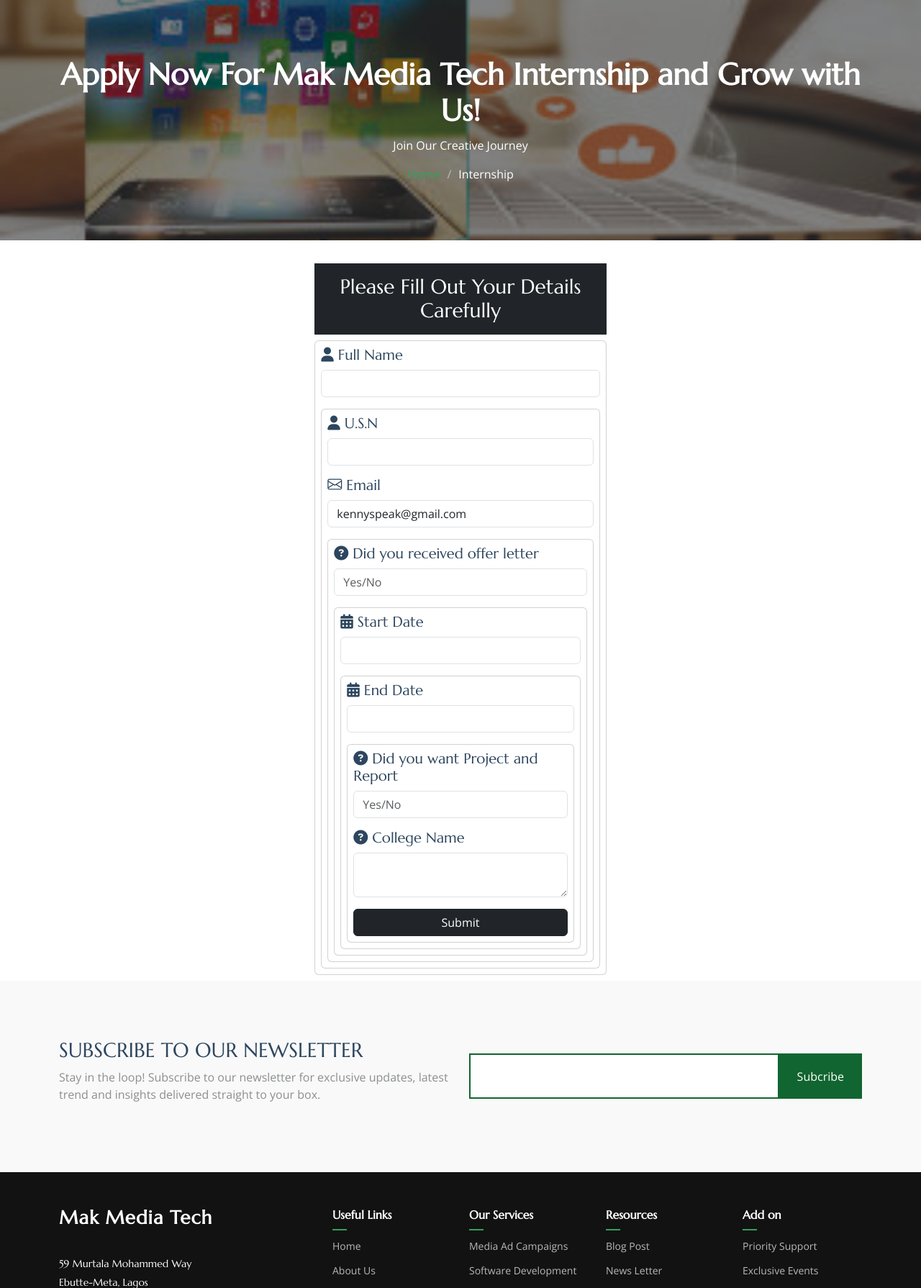
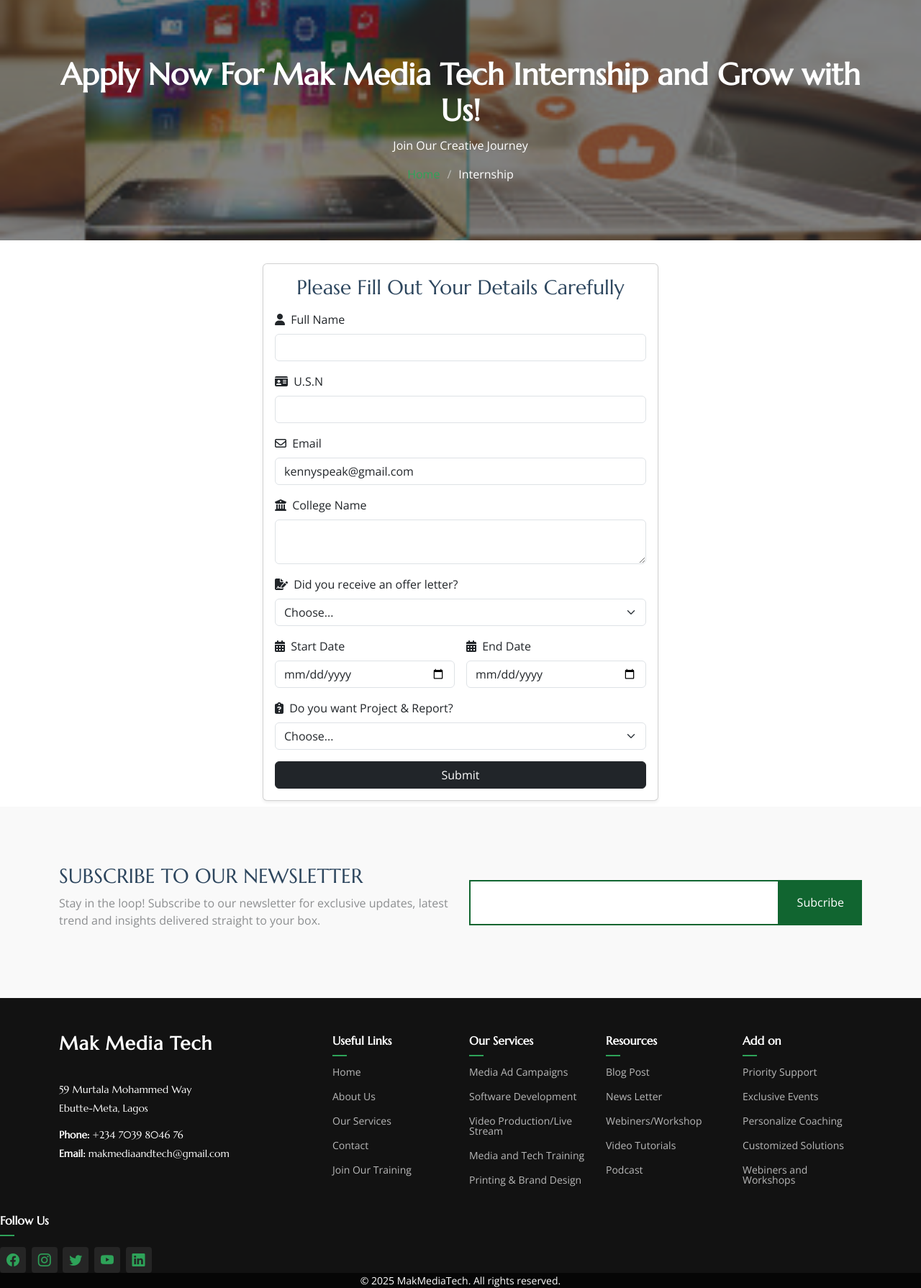
Before and after one commit to kennyakanbi/makmedia, a Django app: page /intern/ in a window 1280 px wide. Shown: the part 101-1891 px from the top of the page at 72% size. Run offline with Django 5.2, Linux system fonts and the light colour scheme; a user stored in the database is signed in; some libraries are stand-ins or nearby versions.

Commit message:
Intership update

```diff
--- a/myapp/templates/intern.html
+++ b/myapp/templates/intern.html
@@ -1,91 +1,106 @@
 {% extends "basic.html" %}
 {% load static %}
 {% block title %}Internship{% endblock title %}
+
 {% block body %}
 {% block stylecss %}
-<link rel="stylesheet" href="https://cdnjs.cloudflare.com/ajax/libs/font-awesome/6.6.0/css/all.min.css"
+<link rel="stylesheet"
+      href="https://cdnjs.cloudflare.com/ajax/libs/font-awesome/6.6.0/css/all.min.css"
       integrity="sha512-Kc323vGBEqzTmouAECnVceyQqyqdsSiqLQISBL29aUW4U/M7pSPA/gEUZQqv1cwx4OnYxTxve5UMg5GT6L4JJg=="
       crossorigin="anonymous" referrerpolicy="no-referrer" />
 {% endblock stylecss %}
 
 <main class="main">
   <!-- Page Title -->
-    <div class="page-title dark-background" data-aos="fade" style="background-image: url({% static 'assets/img/page.jpg' %});">
+  <div class="page-title dark-background" data-aos="fade"
+       style="background-image: url({% static 'assets/img/page.jpg' %});">
     <div class="container position-relative">
       <h1>Apply Now For Mak Media Tech Internship and Grow with Us!</h1>
       <p>Join Our Creative Journey</p>
       <nav class="breadcrumbs">
         <ol>
-            <li><a href="home.html">Home</a></li>
-            <li class="/">Internship</li>
+          <li><a href="{% url 'home' %}">Home</a></li>
+          <li class="active">Internship</li>
         </ol>
       </nav>
     </div>
-    </div><!-- End Page Title -->
+  </div>
+  <!-- End Page Title -->
 
-<div class="containe mt-4 p-2">
-<div class="row">
- <div class="col-md-4"></div>
- <div class="col-md-4">
- <h3 class='text-white bg-dark text-center p-3'> Please Fill Out Your Details Carefully </h3>
+  <div class="container mt-4 p-2">
+    <div class="row justify-content-center">
+      <div class="col-md-8 col-lg-6">
         {% for message in messages %}
-
-<div class="alert alert-{{message.tags}} alert-dismissible fade show" role="alert">
-    <strong> {{message}}</strong>
+          <div class="alert alert-{{ message.tags }} alert-dismissible fade show" role="alert">
+            <strong>{{ message }}</strong>
             <button type="button" class="btn-close" data-bs-dismiss="alert" aria-label="Close"></button>
           </div>
         {% endfor %}
-                 <div class="card p-2">
-            <form action="/internshipdetails" method="post">{% csrf_token %}
-        <div class="form-group">
-     <h5><span><i class="fas fa-user"></i> Full Name </label></span></h5>
- <input type="text" class="form-control mb-3" name="name" required />
-              </div>
-                    <div class="card p-2">
-                        <form action="/internshipdetails" method="post">{% csrf_token %}
-                            <div class="form-group">
-                             <h5><span><i class="fas fa-user"></i> U.S.N </label></span></h5>
-                          <input type="text" class="form-control mb-3" name="usn" required />
-                     </div>
-                  <div class="form-group">
-              <h5><span><i class="bi bi-envelope navicon"></i> Email </label></span></h5>
-             <input type="email" value="{{user.email}}" class="form-control mb-3" name="email"  required />
-        </div>
-        <div class="card p-2">
-    <form action="/internshipdetails" method="post">{% csrf_token %}
- <div class="form-group">
-  <h5><span><i class="fas fa-question-circle"></i> Did you received offer letter</label></span></h5>
- <input type="text" class="form-control mb-3" name="offer" placeholder="Yes/No" required />
-     </div>
-    <div class="card p-2">
-     <form action="/internshipdetails" method="post">{% csrf_token %}
-        <div class="form-group">
-            <h5><span><i class="fa-solid fa-calendar-days"></i> Start Date </label></span></h5>
-                 <input type="text" class="form-control mb-3" name="startdate" required />
-                    </div>
-                     <div class="card p-2">
- <form action="/internshipdetails" method="post">{% csrf_token %}
-     <div class="form-group">
-     <h5><span><i class="fa-solid fa-calendar-days"></i> End Date </label></span> </h5>
-         <input type="text" class="form-control mb-3" name="enddate" required />
-         </div>
-            <div class="card p-2">
-               <form action="/internshipdetails" method="post">{% csrf_token %}
-                  <div class="form-group">
-                    <h5><span><i class="fas fa-question-circle"></i> Did you want Project and Report</label></span></h5>
-                        <input type="text" class="form-control mb-3" placeholder="Yes/No" name="projreport" required />
-                         </div>
-      <div class="form-group">
-        <h5><span><i class="fas fa-question-circle"></i> College Name</label></span></h5>
-          <textarea type="text" class="form-control mb-3" name="cname" required></textarea>
+
+        <div class="card p-3 shadow-sm">
+          <!-- IMPORTANT: post to the URL you actually have -->
+          <form method="post" action="{% url 'intern' %}">
+            {% csrf_token %}
+
+            <h3 class="text-center mb-3">Please Fill Out Your Details Carefully</h3>
+
+            <div class="mb-3">
+              <label class="form-label"><i class="fas fa-user me-1"></i> Full Name</label>
+              <input type="text" class="form-control" name="name" required>
             </div>
 
-             <div class="d-grid gap-2">
-              <button class="btn btn-dark" type="Submit"> Submit </button>
+            <div class="mb-3">
+              <label class="form-label"><i class="fas fa-id-card me-1"></i> U.S.N</label>
+              <input type="text" class="form-control" name="usn" required>
             </div>
+
+            <div class="mb-3">
+              <label class="form-label"><i class="fa-regular fa-envelope me-1"></i> Email</label>
+              <input type="email" class="form-control" name="email" value="{{ user.email }}" required>
+            </div>
+
+            <div class="mb-3">
+              <label class="form-label"><i class="fas fa-building-columns me-1"></i> College Name</label>
+              <textarea class="form-control" name="cname" rows="2" required></textarea>
+            </div>
+
+            <div class="mb-3">
+              <label class="form-label"><i class="fas fa-file-signature me-1"></i> Did you receive an offer letter?</label>
+              <select class="form-select" name="offer" required>
+                <option value="" selected disabled>Choose...</option>
+                <option>YES</option>
+                <option>NO</option>
+              </select>
+            </div>
+
+            <div class="row g-3">
+              <div class="col-sm-6">
+                <label class="form-label"><i class="fa-solid fa-calendar-days me-1"></i> Start Date</label>
+                <input type="date" class="form-control" name="startdate" required>
+              </div>
+              <div class="col-sm-6">
+                <label class="form-label"><i class="fa-solid fa-calendar-days me-1"></i> End Date</label>
+                <input type="date" class="form-control" name="enddate" required>
+              </div>
+            </div>
+
+            <div class="mb-3 mt-3">
+              <label class="form-label"><i class="fas fa-clipboard-question me-1"></i> Do you want Project & Report?</label>
+              <select class="form-select" name="projreport" required>
+                <option value="" selected disabled>Choose...</option>
+                <option>YES</option>
+                <option>NO</option>
+              </select>
+            </div>
+
+            <div class="d-grid">
+              <button class="btn btn-dark" type="submit">Submit</button>
             </div>
           </form>
         </div>
-                        <div class="col-md-4"></div>
+
+      </div>
+    </div>
+  </div>
+</main>
 {% endblock body %}
-  </main>
--- a/myapp/views.py
+++ b/myapp/views.py
@@ -2,6 +2,8 @@ from django.shortcuts import render, redirect
 from django.contrib import messages
 from django.shortcuts import render, get_object_or_404
 from myapp.models import Contact, Blog, Internship
+from django.contrib.auth.decorators import login_required
+from django.urls import reverse
 
 def home(request):
     return render(request, 'home.html')
@@ -21,44 +23,41 @@ def about(request):
 def services(request):
     return render(request, 'services.html')
 
+
+@login_required(login_url="/auth/login/")
 def internshipdetails(request):
-    if not request.user.is_authenticated:
-        messages.warning(request, "Please Login to access this page")
-        return redirect('/auth/login/')
+    if request.method == "POST":
+        # pull + sanitize
+        fname       = (request.POST.get("name") or "").strip().upper()
+        femail      = (request.POST.get("email") or "").strip().lower()
+        fusn        = (request.POST.get("usn") or "").strip().upper()
+        fcollege    = (request.POST.get("cname") or "").strip().upper()
+        foffer      = (request.POST.get("offer") or "").strip().upper()
+        fstartdate  = (request.POST.get("startdate") or "").strip() or None
+        fenddate    = (request.POST.get("enddate") or "").strip() or None
+        fprojreport = (request.POST.get("projreport") or "").strip().upper()
 
-    if request.method == "POST":
-       fname= request.POST.get('name')
-       femail= request.POST.get('email')
-       fusn= request.POST.get('usn')
-       fcollege= request.POST.get('cname')
-       foffer= request.POST.get('offer')
-       fstartdate= request.POST.get('startdate')
-       fenddate= request.POST.get('enddate')
-       fprojreport= request.POST.get('projreport')
 
-#converting to upper case
-       fname=fname.upper()
-       fusn=fusn.upper()
-       fcollege=fcollege.upper()
-       fprojreport= fprojreport.upper()
-       foffer=foffer.upper()
+        # simple duplicate check
+        if Internship.objects.filter(usn=fusn).exists() or Internship.objects.filter(email=femail).exists():
+            messages.warning(request, "Your details are already stored.")
+            return redirect(reverse("intern"))  # your URL name
+        Internship.objects.create(
+            fullname=fname,
+            usn=fusn,
+            email=femail,
+            college_name=fcollege,
+            offer_status=foffer,
+            start_date=fstartdate,
+            end_date=fenddate,
+            proj_report=fprojreport,
+        )
 
-#
-       check1=Internship.objects.filter(usn=fusn)
-       check2=Internship.objects.filter(email=femail)
+        messages.success(request, "Form submitted successfully.")
+        return redirect(reverse("intern"))
 
-       if check1 or check2:
-          messages.warning(request, "Your Details are Stored Already")
-          return redirect("/internshipdetails")
-
-       query= Internship(fullname=fname, usn=fusn, email=femail,
-       college_name=fcollege, offer_status=foffer, start_date=fstartdate,
-       end_date=fenddate, proj_report=fprojreport)
-       query.save()
-
-       messages.success(request, "Form is Submitted Successfully")
-       return redirect('/internshipdetails')
-    return render(request, 'intern.html')
+    # GET -> render form
+    return render(request, "intern.html")
 
 
 def contact(request):
```
Also changed, not shown: db.sqlite3. Lines whose indentation alone changed are shown as unchanged.
